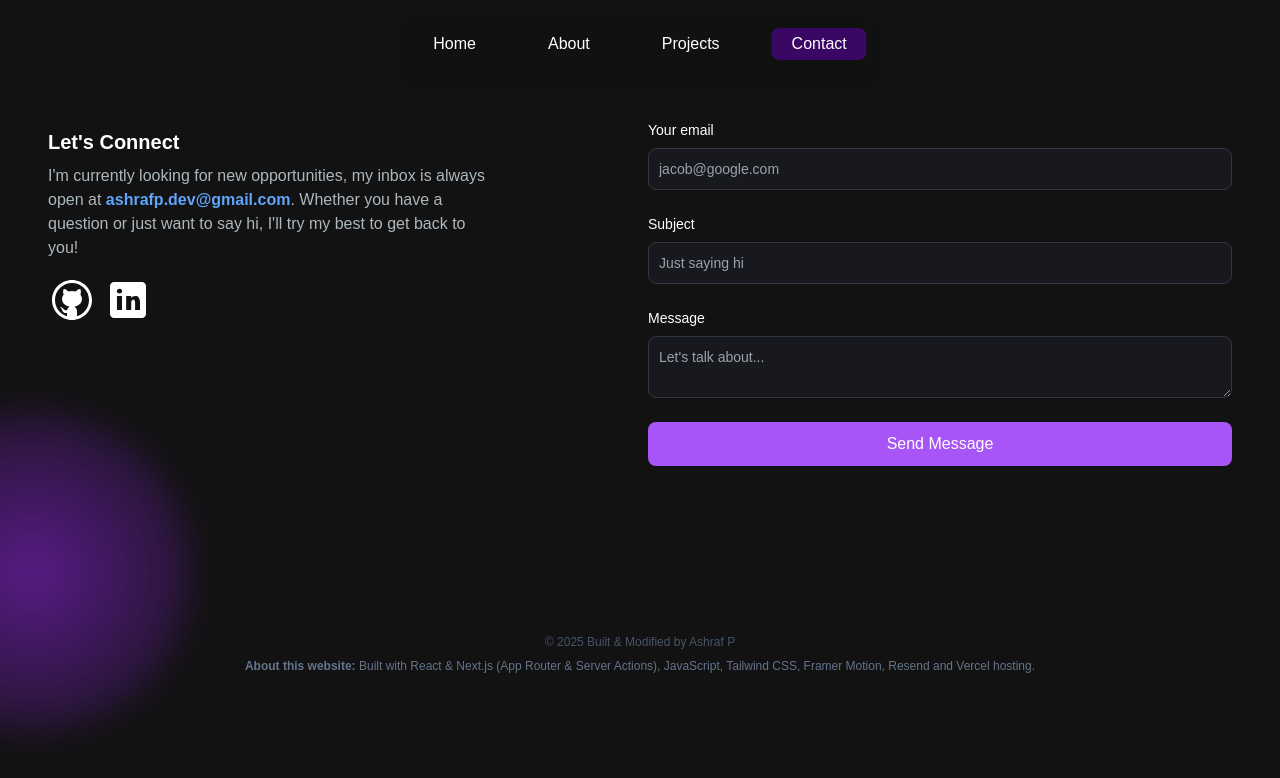
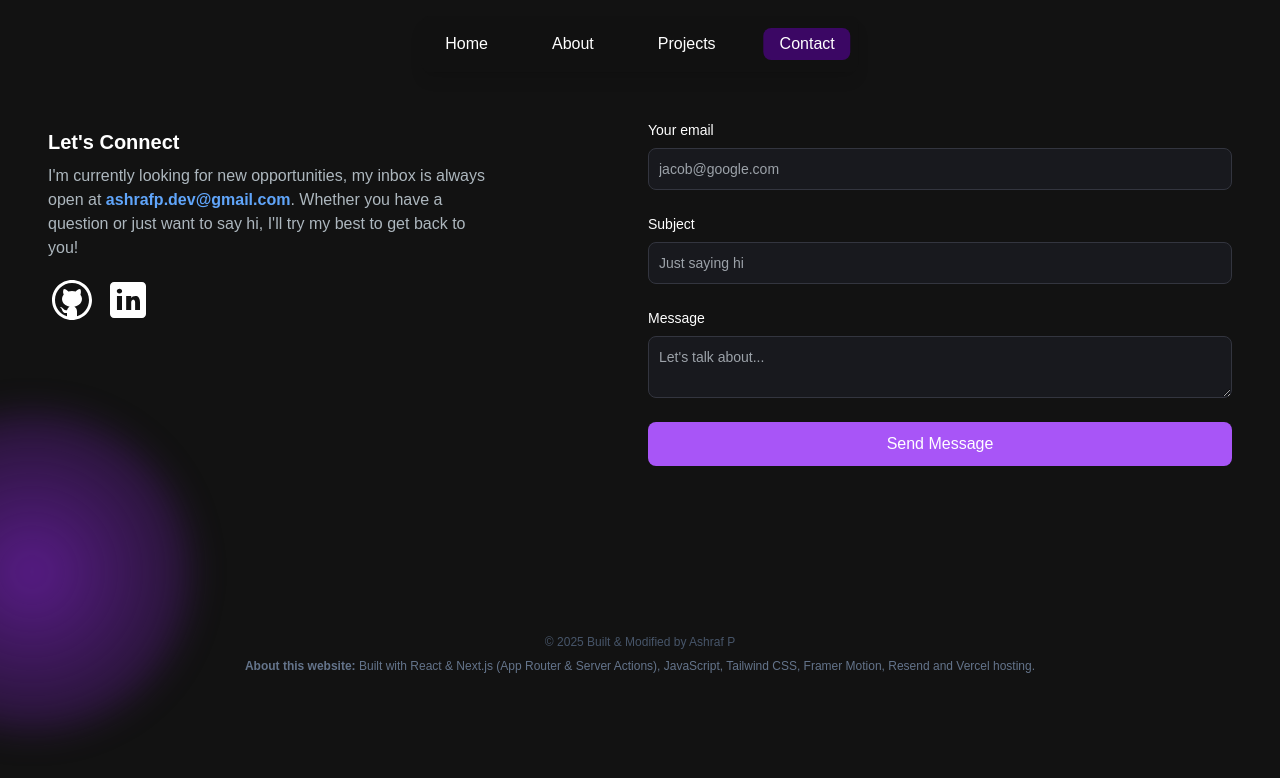
Before and after one commit to Ashrafpallat/ashrafp, a Next.js app: page /contact in a window 1280 px wide. Shown: the top 778 px of the page. Built offline with nearby package versions, Linux system fonts and the light colour scheme.

Commit message:
padding fix

```diff
--- a/src/app/components/Navbar.jsx
+++ b/src/app/components/Navbar.jsx
@@ -40,7 +40,7 @@ const Navbar = () => {
               const isActive = pathname === `/${link.path}`;
 
               return (
-                <li key={link.path} className="relative p-1">
+                <li key={link.path} className="relative py-1">
                   <Link
                     href={link.path}
                     className="px-4 py-2 rounded-lg relative text-white"
```
